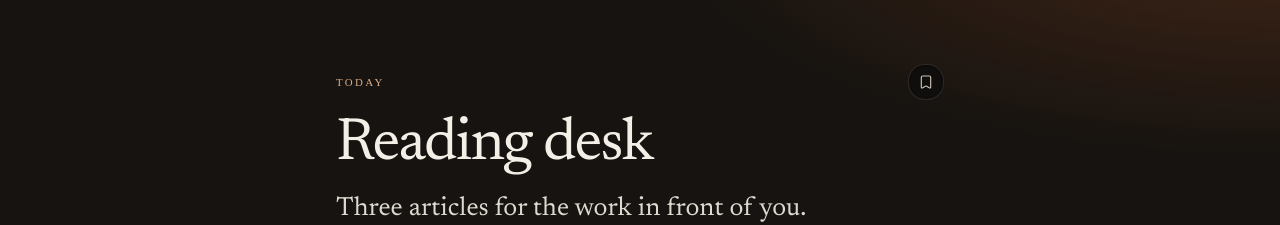
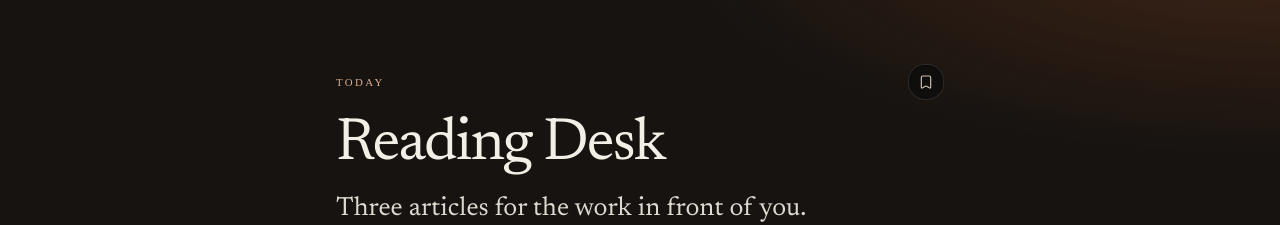
Before and after one commit to Divyaray16/reading-desk, a Next.js app in the folder web/: page / in a window 1280 px wide. Shown: the top 225 px of the page. Built offline with nearby package versions, Linux system fonts and the light colour scheme.

Commit message:
Capitalize Desk in the visible product name.
Co-authored-by: raydivya7 <raydivya7@gmail.com>

```diff
--- a/web/app/layout.tsx
+++ b/web/app/layout.tsx
@@ -15,7 +15,7 @@ const newsreader = Newsreader({
 });
 
 export const metadata: Metadata = {
-  title: "Reading desk",
+  title: "Reading Desk",
   description: "Three articles for the work in front of you. No login.",
 };
 
--- a/web/components/desk.tsx
+++ b/web/components/desk.tsx
@@ -234,7 +234,7 @@ export function Desk() {
           <BookmarkMenu ids={usefulIds} onRemove={toggleBookmark} />
         </div>
         <h1 className="mt-4 font-serif text-[2.85rem] leading-[0.98] tracking-[-0.03em] text-balance text-foreground sm:text-6xl">
-          Reading desk
+          Reading Desk
         </h1>
         <p className="mt-4 max-w-[34rem] font-serif text-xl leading-snug text-pretty text-foreground/90 sm:text-[1.65rem]">
           Three articles for the work in front of you.
```
